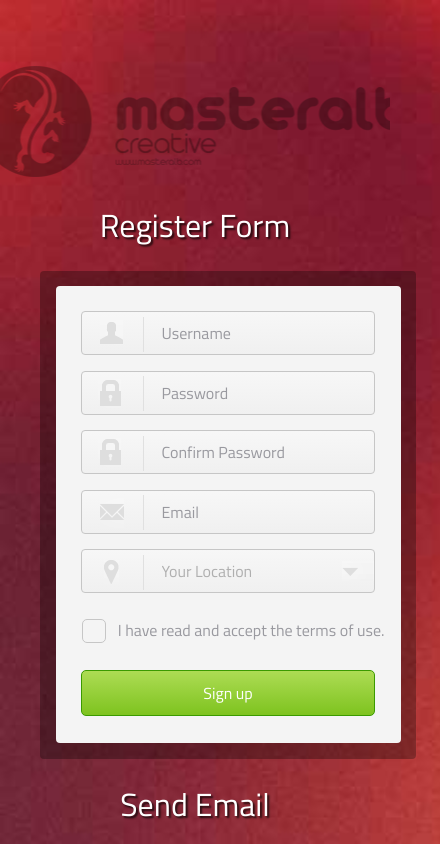
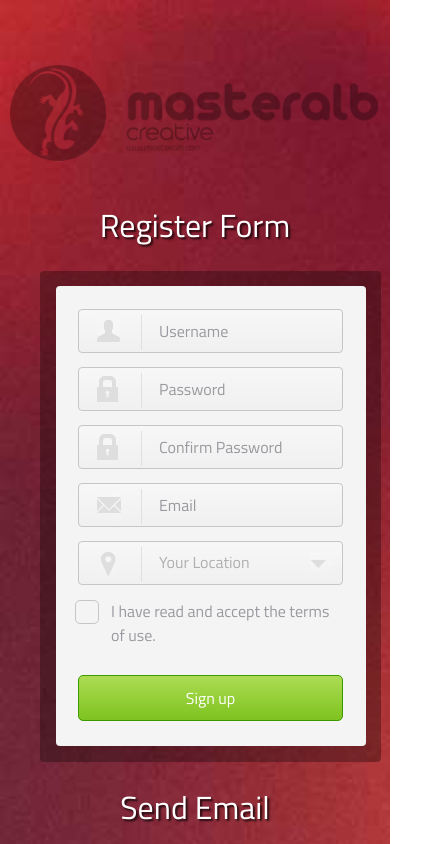
Before and after one commit to monika-szymanska/Weekly-WebDev-Challenge, a plain HTML site: page Zadanie 1/index.html in a window 390 px wide. Shown: the top 844 px of the page, 440 px wide, since content can reach past the window. Drawn offline with Linux system fonts and the light colour scheme.

Commit message:
Changes: logo and border-color of textarea

```diff
--- a/Zadanie 1/style.css
+++ b/Zadanie 1/style.css
@@ -16,10 +16,9 @@ body {
 
 /* logo */
 
-#logo {
-    width: 100%;
+#logo, logo2 {
+    max-width: 100%;
     margin-top: 60px;
-
 }
 
 #logo h1 {
@@ -28,17 +27,14 @@ body {
     background: url(images/logo-top.png) no-repeat;
     background-position: center top;
     opacity: 0.3;
-
 }
 
 #logo2 h1{
     text-indent: -10000px;
     background: url(images/logo-bottom.png) no-repeat;
     height: 200px;
+    margin-left: 25px;
     opacity: 0.3;
-    width: 100%;
-    margin-top: 60px;
-    margin-left: 25px;
 
 }
 
@@ -96,8 +92,6 @@ input[type="text"], input[type="password"], input[type="email"], input[type="tel
     box-sizing: border-box;
 }
 
-/*f0f0f0, f6f6f6*/
-
 input[type="text"]:focus, input[type="password"]:focus, input[type="email"]:focus, input[type="tel"]:focus, select:focus, textarea:focus {
     border-color: #8ccc27;
     box-shadow: 0 0 8px 0 #8ccc27;
@@ -122,6 +116,7 @@ textarea {
     resize: none;
     margin: 0 2.5%;
     outline: none;
+    border-color: #c6c6c6;
     border-radius: 5px;
     padding: 10px;
 }
@@ -275,12 +270,35 @@ input[type="submit"] {
 
     .form_out {
         max-width: 400px;
-        min-width: 345px;
+        width: 100%;
         margin: auto;
     }
 
     .checkbox label {
          font-size: 16px;
     }
+}
 
+@media (max-width: 510px) {
+    #logo2 h1 {
+        width: 100%;
+        margin-top: 30px;
+        background-size: 98% auto;
+    }
+
+    #logo h1, #logo2 h1 {
+        background-size: 98% auto;
+
+    }
+
+    .checkbox label {
+        display: block;
+        max-width: 88%;
+    }
+
+    .checkbox {
+        margin: 0;
+    }
 }
+
+@media (max-width: )
```
